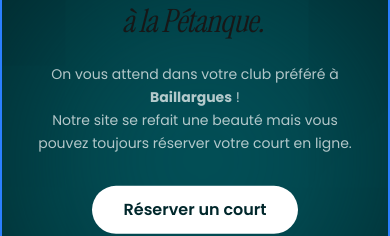
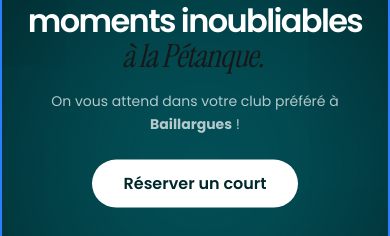
Before and after one commit to vinzcelavi/au-club, a Next.js app: page / in a window 390 px wide. Shown: the part 356-592 px from the top of the page. Built offline with nearby package versions, Linux system fonts and the light colour scheme.

Commit message:
Improve mobile overlap

```diff
--- a/app/page.tsx
+++ b/app/page.tsx
@@ -4,7 +4,7 @@ import { Header } from '@/components/header';
 
 const HomePage = () => {
   return (
-    <div className="h-screen">
+    <div className="h-dvh">
       <AnimationGradient />
 
       {/* Header */}
@@ -12,12 +12,7 @@ const HomePage = () => {
 
       {/* Main Content */}
       <main className="relative z-10">
-        {/* Hero Section */}
-        <section className="h-screen flex items-center justify-center">
-          {/* <ParallaxFloatingHero /> */}
-
-          <AlbumHero />
-        </section>
+        <AlbumHero />
       </main>
 
       <div className="fixed bottom-4 left-4 right-4 text-center text-white/60 text-xs font-medium">
--- a/components/album-hero.tsx
+++ b/components/album-hero.tsx
@@ -73,7 +73,7 @@ const AlbumHero: React.FC = () => {
           // Positioning
           'z-10 absolute top-1/2 -translate-y-1/2 left-1/2 -translate-x-1/2',
           // Flexbox
-          'flex flex-col items-center justify-center gap-6',
+          'flex flex-col items-center justify-center gap-4 md:gap-6',
           // Sizing/Containers
           'max-w-2xl w-full h-auto mx-auto',
           // Padding
--- a/components/fancy/blocks/drag-elements.tsx
+++ b/components/fancy/blocks/drag-elements.tsx
@@ -49,7 +49,7 @@ const DragElements: React.FC<DragElementsProps> = ({
     <div ref={constraintsRef} className={`relative w-full h-full ${className}`}>
       {React.Children.map(children, (child, index) => (
         <motion.div
-          key={index}
+          key={index.toString() + Date.now()}
           drag
           dragElastic={dragElastic}
           dragConstraints={dragConstraints || constraintsRef}
--- a/components/hero-section.tsx
+++ b/components/hero-section.tsx
@@ -21,7 +21,9 @@ const HeroSection = () => {
       <p className="text-sm md:text-base text-white/70 max-w-md mx-auto font-normal leading-relaxed">
         On vous attend dans votre club préféré à <strong>Baillargues</strong> !
         <br />
-        Notre site se refait une beauté mais vous pouvez toujours réserver votre court en ligne.
+        <span className="hidden md:block">
+          Notre site se refait une beauté mais vous pouvez toujours réserver votre court en ligne.
+        </span>
       </p>
       <a
         href="http://auclub.onmss.com/"
```
